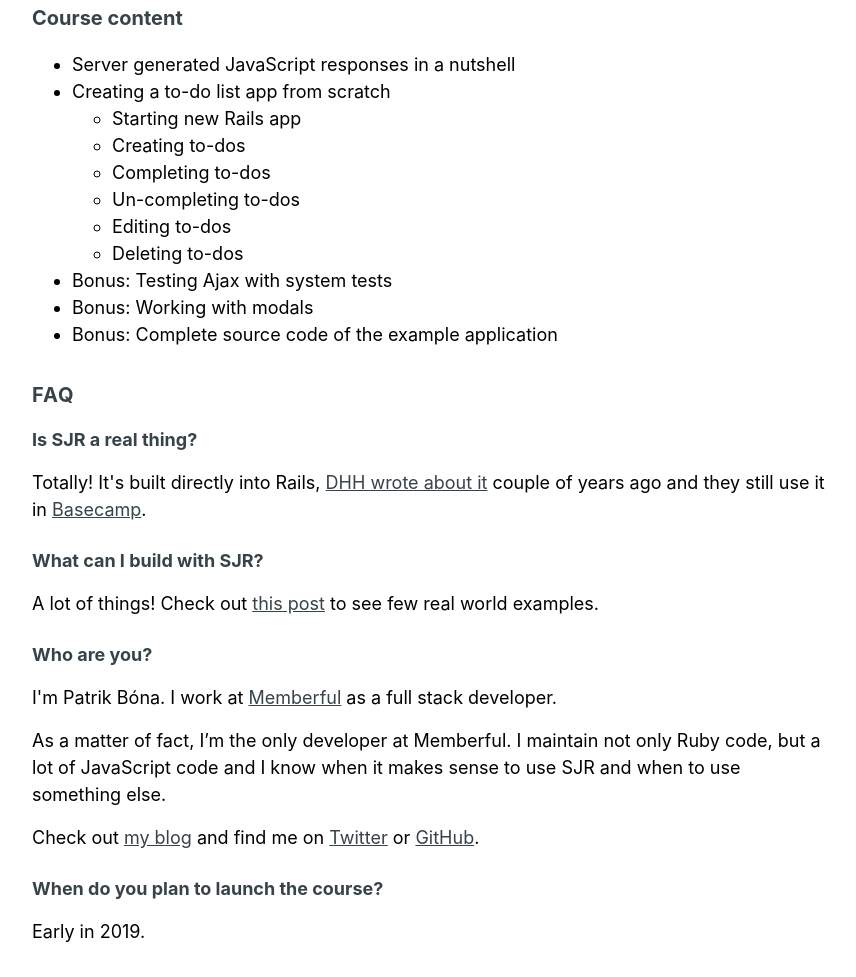
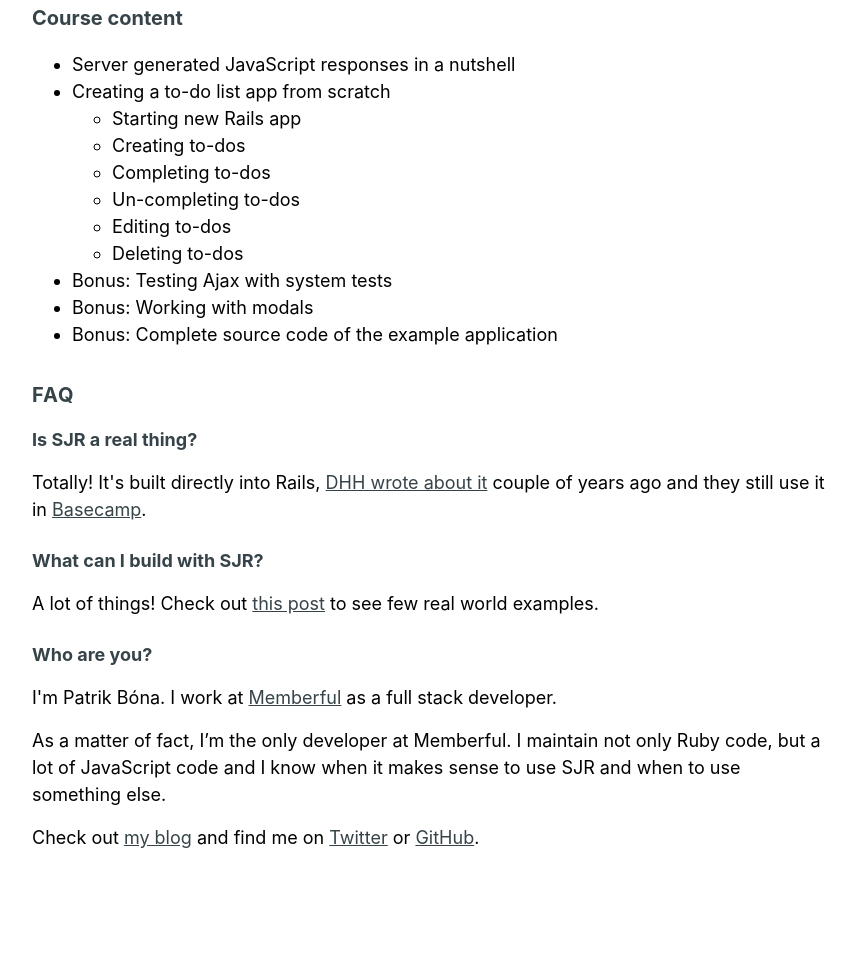
Before and after one commit to mrhead/ajaxonrails.com, a website: page index.html in a window 1280 px wide. Shown: the part 1116-2093 px from the top of the page, without its empty margins (208-1064 px from the left). After the commit the page ends 1999 px from the top, so only its background shows below. Drawn offline with Linux system fonts and the light colour scheme.

Commit message:
Update index.html

```diff
--- a/index.html
+++ b/index.html
@@ -119,14 +119,6 @@
           </p>
 
           <p class="mb-6">Check out <a href="https://m.patrikonrails.com/" target="_blank">my blog</a> and find me on <a href="https://twitter.com/patrikbona" target="_blank">Twitter</a> or <a href="https://github.com/mrhead" taret="_blank">GitHub</a>.</p>
-
-          <p class="mb-4 font-bold text-grey-darkest">
-          When do you plan to launch the course?
-          </p>
-
-          <p>
-          Early in 2019.
-          </p>
         </div>
 
         <div class="mb-8">
```
